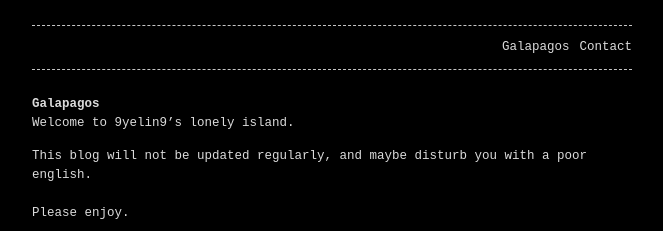
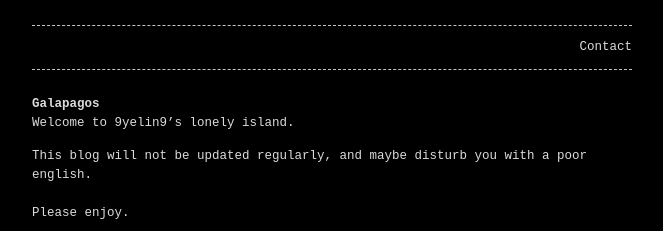
Before and after one commit to 9yelin9/9yelin9.github.io, a Jekyll site: the page built from galapagos.md, in a window 1280 px wide. Shown: the top 231 px of the page, without its empty margins (308-971 px from the left). Built offline with Jekyll 4.4.1, drawn with Linux system fonts in a browser that asks for light colours.

Commit message:
Update _config.yml

```diff
--- a/_config.yml
+++ b/_config.yml
@@ -26,7 +26,6 @@ remote_theme: b2a3e8/jekyll-theme-console
 style: dark
 listen_for_clients_preferred_style: false
 header_pages:
-  - galapagos.md
   - contact.md
 
 syntax_highlighter_style: colorful
```
